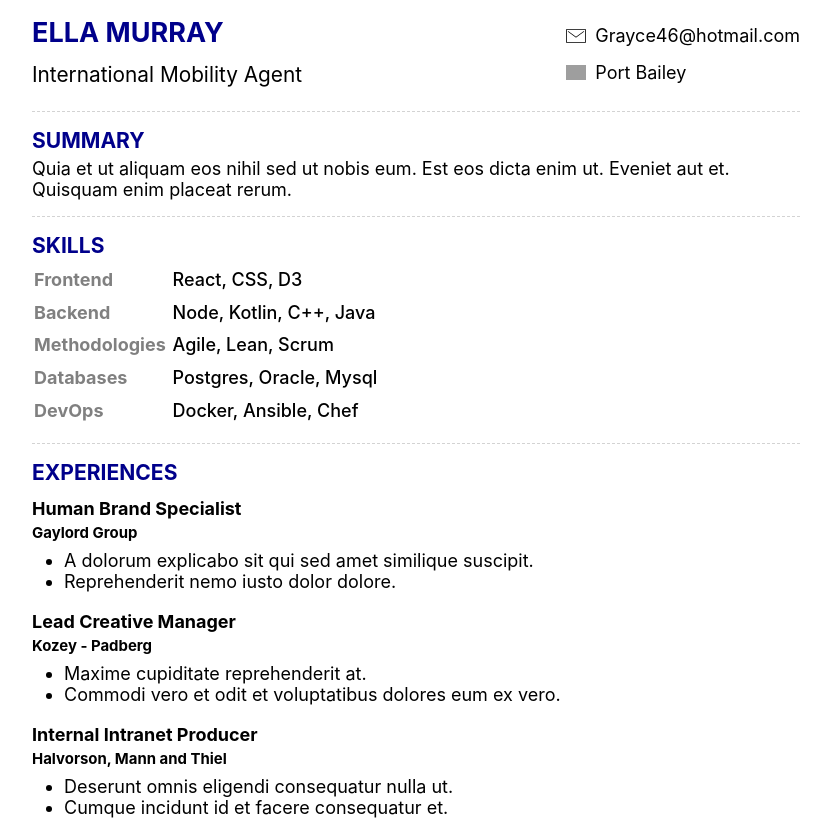
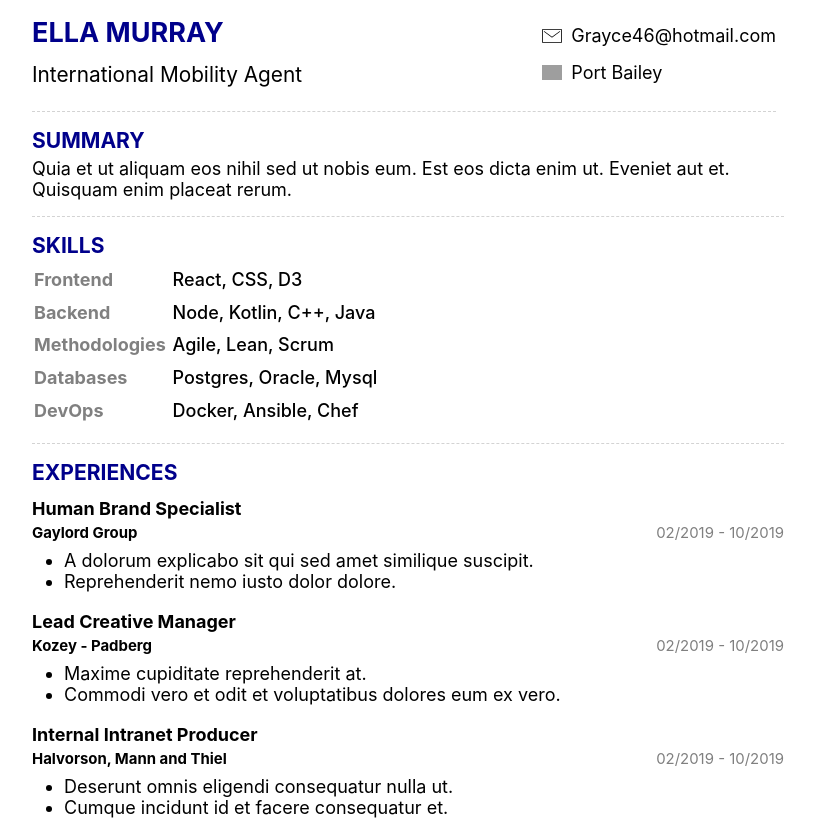
Before and after one commit to FredericHeem/cvtemplate, a React (Create React App) app: page / in a window 1280 px wide. Shown: the top 820 px of the page, without its empty margins (224-1055 px from the left). Built offline with nearby package versions, Linux system fonts and the light colour scheme; grey boxes are pictures that could not be loaded.

Commit message:
add exprerience dates

```diff
--- a/src/App.js
+++ b/src/App.js
@@ -8,7 +8,11 @@
 const experienceFake = () => ({
   company: faker.company.companyName(),
   jobTitle: faker.name.jobTitle(),
-  duties: [faker.lorem.sentence(), faker.lorem.sentence()]
+  duties: [faker.lorem.sentence(), faker.lorem.sentence()],
+  date: {
+    start: "02/2019",
+    end: "10/2019"
+  }
 });
 
 const content = {
@@ -76,7 +80,7 @@
     `}
   >
     <h3>Summary</h3>
-    {summary}
+    <p>{summary}</p>
   </section>
 );
 
@@ -163,7 +167,23 @@
     `}
   >
     <h4>{experience.jobTitle}</h4>
+    <div
+      css={css`
+        display: flex;
+        justify-content: space-between;
+      `}
+    >
       <h5>{experience.company}</h5>
+      <span
+        css={css`
+          color: grey;
+          font-weight: 400;
+          font-size: 0.83em;
+        `}
+      >
+        {experience.date.start} - {experience.date.end}
+      </span>
+    </div>
     <ul>
       {experience.duties.map((duty, key) => (
         <li key={key}>{duty}</li>
@@ -195,9 +215,9 @@
     <div
       css={css`
         color: gray;
-        font-weight:bold;
+        font-weight: bold;
         font-size: 1.2rem;
-        padding-bottom:0.5rem;
+        padding-bottom: 0.5rem;
       `}
     >
       {education.name}
@@ -242,14 +262,11 @@
   <section
     css={css`
       grid-area: in;
-    `}
-  >
-    <div
-      css={css`
       display: flex;
       justify-content: space-between;
       align-content: flex-start;
       align-items: flex-start;
+      margin-right: 0.5rem;
     `}
   >
     <div
@@ -290,7 +307,6 @@
         <span>{info.city}</span>
       </div>
     </div>
-    </div>
   </section>
 );
 
@@ -299,11 +315,11 @@
     <main
       css={css`
         background: white;
-        height: 100vh;
+        height: 100%;
         font-size: 18px;
         box-sizing: border-box;
         max-width: 800px;
-        padding: 0 1rem 0 1rem;
+        padding: 0 2rem 0 1rem;
         margin: auto;
         display: grid;
         grid-template-columns: repeat(2, 1fr);
@@ -314,7 +330,16 @@
           "sk sk"
           "ex ex"
           "ed la";
-
+        @media (max-width: 420px) {
+          grid-template-columns: repeat(1, 1fr);
+          grid-template-areas:
+            "in"
+            "su"
+            "sk"
+            "ex"
+            "ed"
+            "la";
+        }
         * {
           margin: 0;
           padding: 0;
```
Lines whose indentation alone changed are shown as unchanged.
